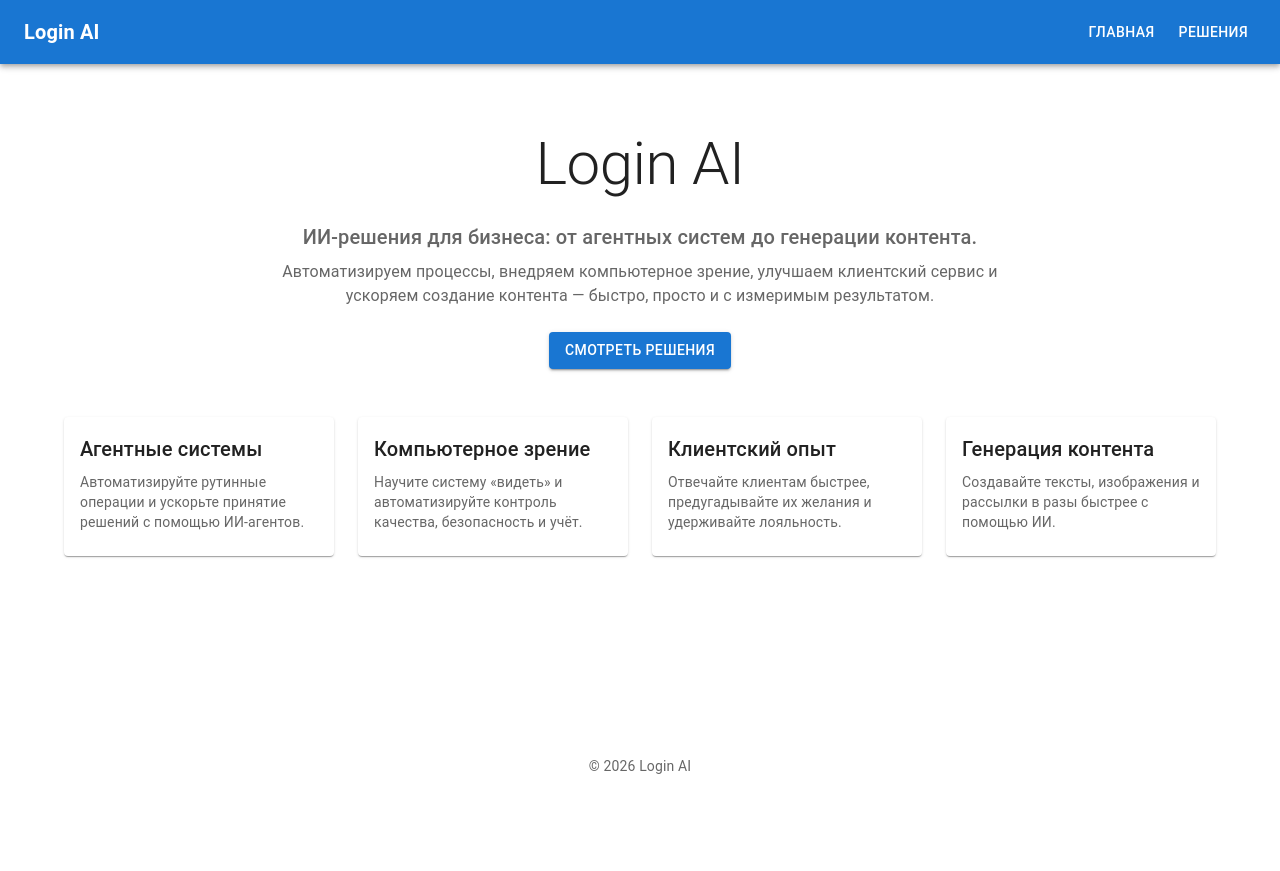
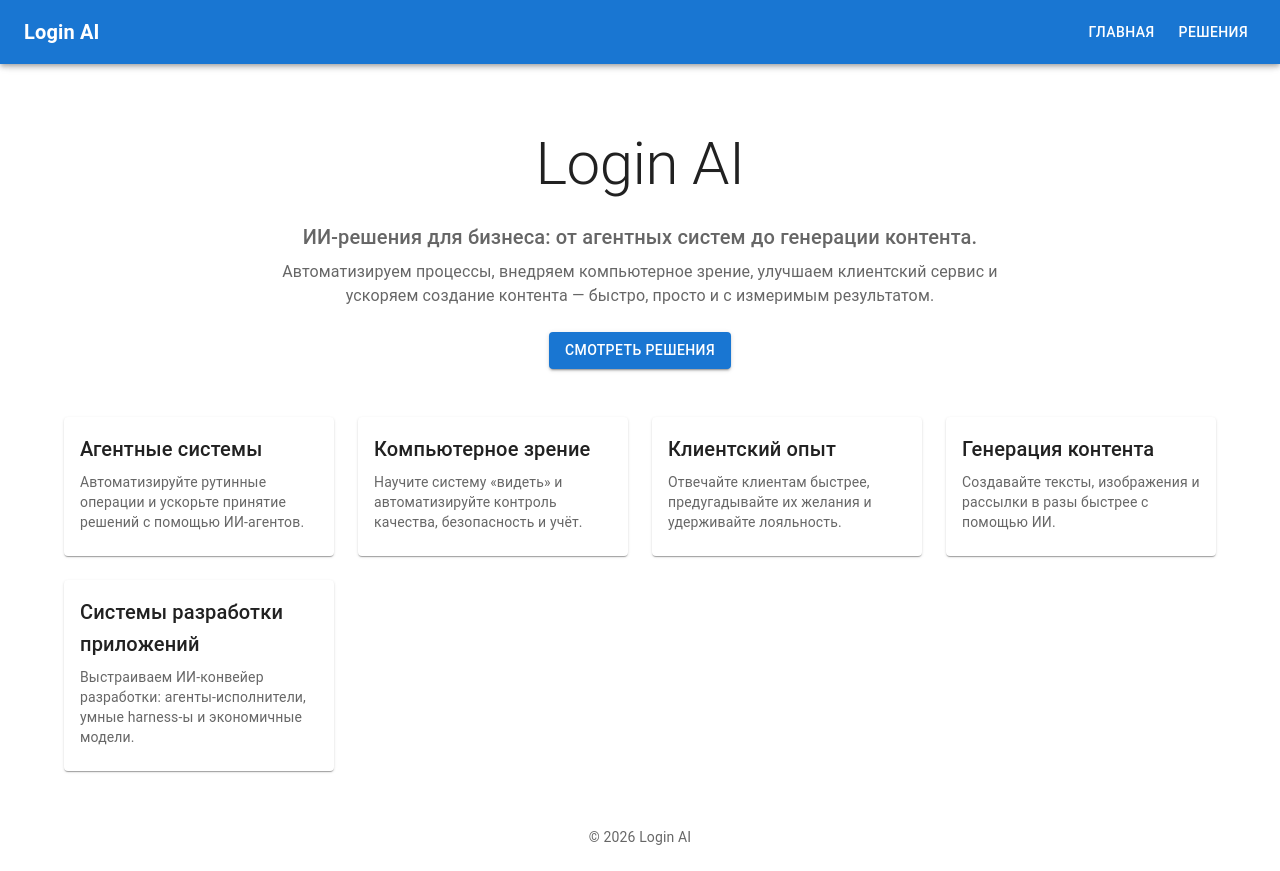
Before and after one commit to Vectorfield4/login-ai, a React (Vite) app: page / in a window 1280 px wide. Before the commit the page ends 800 px from the top, so only its background shows below. Built offline with nearby package versions, Linux system fonts and the light colour scheme.

Commit message:
feat: add solution page for application development systems (agent harnesses, cost-efficient models)

```diff
--- a/src/data/solutions.ts
+++ b/src/data/solutions.ts
@@ -117,6 +117,32 @@ export const solutions: Solution[] = [
       },
     ],
   },
+  {
+    slug: "app-development-systems",
+    navTitle: "Системы разработки приложений",
+    title: "Создание систем разработки приложений",
+    tagline: "Выстраиваем ИИ-конвейер разработки: агенты-исполнители, умные harness-ы и экономичные модели.",
+    description:
+      "Мы создаём собственные системы разработки приложений на базе передовых агентных harness-ов — pi.dev, Hermes и аналогичных. Такая система сама пишет код, запускает проверки, исправляет ошибки и доводит задачи до готового результата под контролем разработчика.",
+    features: [
+      {
+        title: "Передовые агентные harness-ы",
+        text: "Подключаем pi.dev, Hermes и другие ведущие harness-ы агентов — система работает как автономная команда разработчиков: код, тесты, ревью и деплой.",
+      },
+      {
+        title: "Грамотный выбор cost-efficient моделей",
+        text: "Подбираем оптимальные по стоимости модели под каждую задачу: дешёвые быстрые модели для рутины, сильные — для сложной логики. Платите за результат, а не за переплату.",
+      },
+      {
+        title: "Интеграция с вашим стеком",
+        text: "Встраиваем систему в существующий процесс: Git, CI/CD, код-ревью и менеджеры задач — без перестройки команды.",
+      },
+      {
+        title: "Контроль качества и аудит",
+        text: "Каждое изменение проходит автоматические проверки и фиксируется: вы всегда видите, что сделала система и почему.",
+      },
+    ],
+  },
 ];
 
 export function getSolution(slug: string | undefined): Solution | undefined {
```
